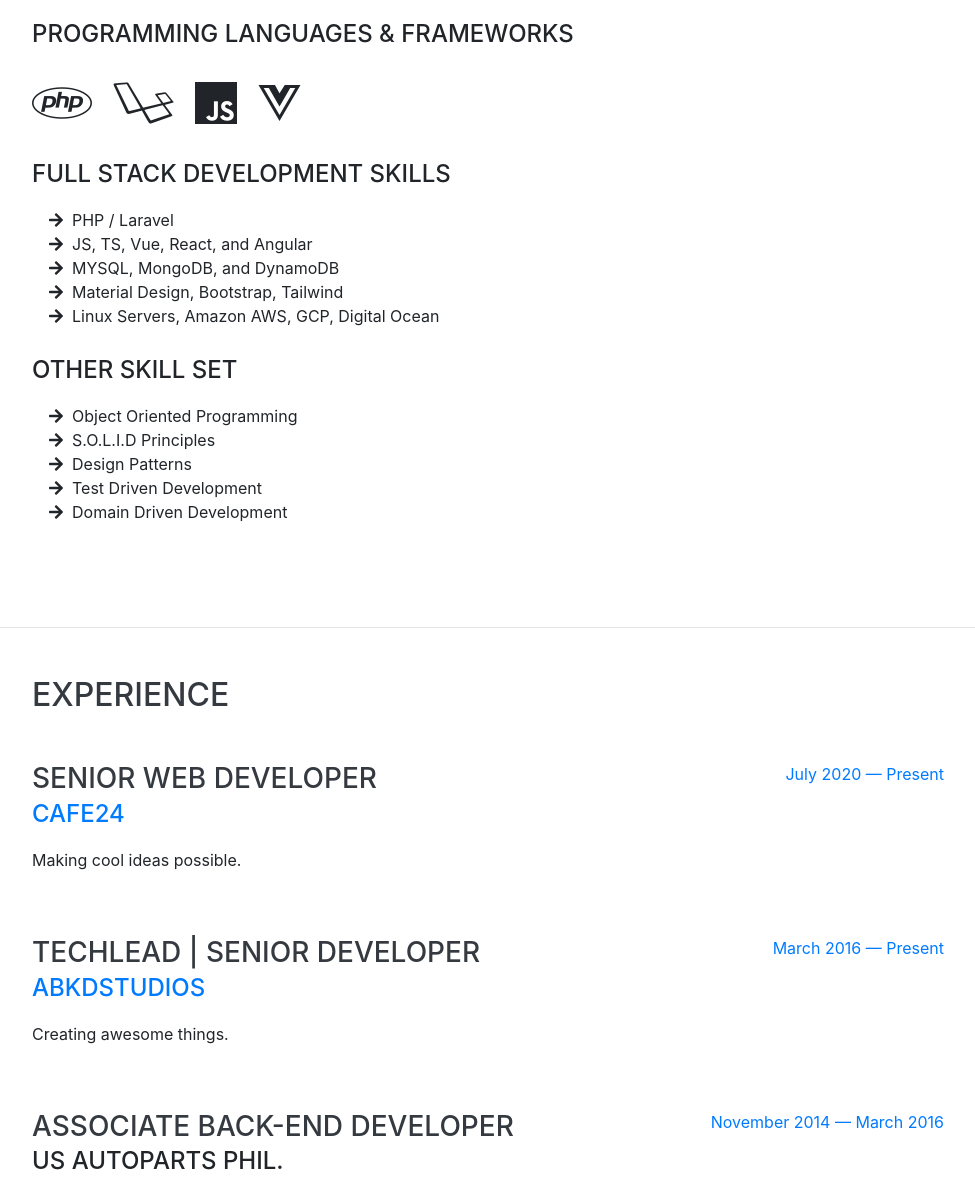
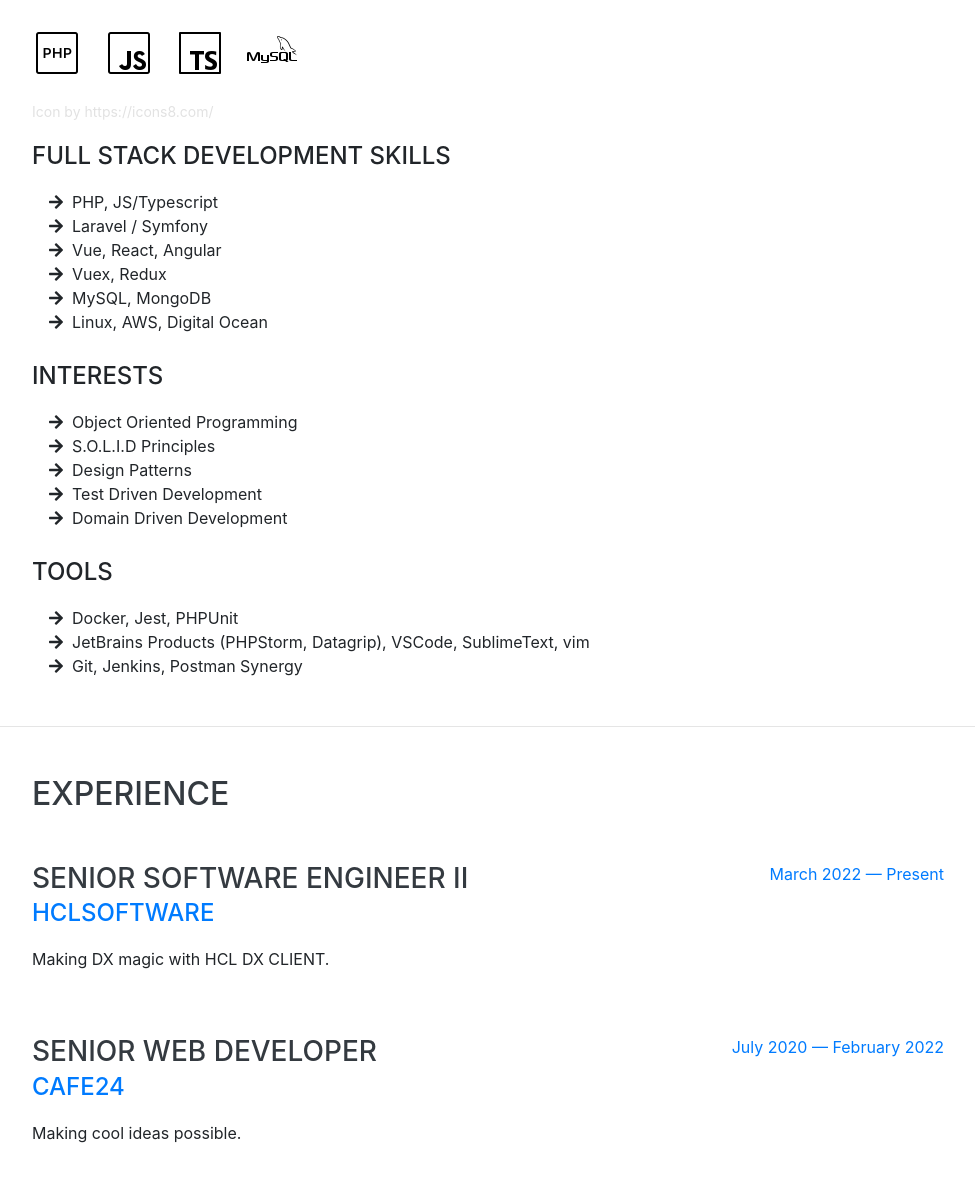
Before and after one commit to besingamkb/besingamkb.github.io, a website with bundled scripts: page index.html in a window 1280 px wide. Shown: the part 974-2156 px from the top of the page, without its empty margins (288-1263 px from the left). Built offline with nearby package versions, Linux system fonts and the light colour scheme; a web font is replaced by a local one.

Commit message:
update icons and details

```diff
--- a/index.html
+++ b/index.html
@@ -119,7 +119,7 @@
         <h1 class="mb-0">Mark Kevin
           <span class="text-danger">Besinga</span>
         </h1>
-        <div class="subheading mb-5">Taytay Rizal, Philippines · +63 998 258 1575 ·
+        <div class="subheading mb-5">Tanza Cavite, Philippines · +63 998 258 1575 ·
           <a href="mailto:besingamkb@gmail.com" class="text-danger">besingamkb@gmail.com</a>
         </div>
         <!-- <p class="lead mb-5">A self-taught full-stack web developer that has a great experience using laravel, Codeigniter and Phalconphp framework for the backend and Vuejs, React and Angular for the frontend. Using LEMP, LAMP on Linux servers is my stacks for servers.</p> -->
@@ -156,12 +156,12 @@
 
         <div class="subheading mb-3">Programming Languages &amp; Frameworks</div>
         <ul class="list-inline dev-icons">
-            <li class="list-inline-item">
+            <!-- <li class="list-inline-item">
                 <i class="fab fa-php"></i>
             </li>
             <li class="list-inline-item">
                 <i class="fab fa-laravel"></i>
-            </li>
+            </li> -->
             <!-- <li class="list-inline-item">
                 <i class="icon-iconfinder_social_media_social_media_logo_codeigniter_1916035"></i>
             </li> -->
@@ -174,13 +174,23 @@
             <!-- <li class="list-inline-item">
                 <i class="fab fa-node-js"></i>
             </li> -->
+            <!-- <li class="list-inline-item">
+              <i class="fab fa-js"></i>
+            </li> -->
             <li class="list-inline-item">
-              <i class="fab fa-js"></i>
+              <img src="img/icons/icons8-php-50.png" alt="PHP">
             </li>
             <li class="list-inline-item">
-              <i class="fab fa-vuejs"></i>
+              <img src="img/icons/icons8-javascript-50.png" alt="Javascript">
+            </li>
+            <li class="list-inline-item">
+              <img src="img/icons/icons8-typescript-50.png" alt="Typescript">
+            </li>
+            <li class="list-inline-item">
+              <img src="img/icons/icons8-mysql-50.png" alt="Typescript">
             </li>
         </ul>
+        <p style="font-size: 14px; color: #e2e2e2;">Icon by https://icons8.com/</p>
 
         <!-- <div class="subheading mb-3">Frontend Programming Languages &amp; Frameworks</div>
         <ul class="list-inline dev-icons">
@@ -270,23 +280,26 @@
         <ul class="fa-ul mb-0">
           <li>
             <i class="fa-li fa fa-arrow-right"></i>
-            PHP / Laravel</li>
+            PHP, JS/Typescript</li>
           <li>
             <i class="fa-li fa fa-arrow-right"></i>
-            JS, TS, Vue, React, and Angular</li>
+            Laravel / Symfony</li>
           <li>
             <i class="fa-li fa fa-arrow-right"></i>
-            MYSQL, MongoDB, and DynamoDB</li>
+            Vue, React, Angular</li>
           <li>
             <i class="fa-li fa fa-arrow-right"></i>
-            Material Design, Bootstrap, Tailwind</li>
+            Vuex, Redux</li>
           <li>
             <i class="fa-li fa fa-arrow-right"></i>
-            Linux Servers, Amazon AWS, GCP, Digital Ocean</li>
+            MySQL, MongoDB</li>
+          <li>
+            <i class="fa-li fa fa-arrow-right"></i>
+            Linux, AWS, Digital Ocean</li>
         </ul>
         <br />
 
-        <div class="subheading mb-3">Other Skill Set</div>
+        <div class="subheading mb-3">Interests</div>
         <ul class="fa-ul mb-0">
           <li>
             <i class="fa-li fa fa-arrow-right"></i>
@@ -304,6 +317,20 @@
             <i class="fa-li fa fa-arrow-right"></i>
             Domain Driven Development</li>
         </ul>
+        <br />
+
+        <div class="subheading mb-3">Tools</div>
+        <ul class="fa-ul mb-0">
+          <li>
+            <i class="fa-li fa fa-arrow-right"></i>
+            Docker, Jest, PHPUnit</li>
+          <li>
+            <i class="fa-li fa fa-arrow-right"></i>
+            JetBrains Products (PHPStorm, Datagrip), VSCode, SublimeText, vim</li>
+          <li>
+            <i class="fa-li fa fa-arrow-right"></i>
+            Git, Jenkins, Postman Synergy</li>
+        </ul>
       </div>
     </section>
 
@@ -315,6 +342,20 @@
 
         <div class="resume-item d-flex flex-column flex-md-row justify-content-between mb-5">
           <div class="resume-content">
+            <h3 class="mb-0">Senior Software Engineer II</h3>
+            <div class="subheading mb-3">
+              <a href="#" target="_blank">HCLSoftware</a>
+            </div>
+            <p>Making DX magic with HCL DX CLIENT.</p>
+          </div>
+          <div class="resume-date text-md-right">
+            <span class="text-primary">March 2022 — Present
+              </span>
+          </div>
+        </div>
+
+        <div class="resume-item d-flex flex-column flex-md-row justify-content-between mb-5">
+          <div class="resume-content">
             <h3 class="mb-0">Senior Web Developer</h3>
             <div class="subheading mb-3">
               <a href="#" target="_blank">Cafe24</a>
@@ -322,7 +363,7 @@
             <p>Making cool ideas possible.</p>
           </div>
           <div class="resume-date text-md-right">
-            <span class="text-primary">July 2020 — Present
+            <span class="text-primary">July 2020 — February 2022
               </span>
           </div>
         </div>
@@ -460,7 +501,7 @@
 
           <div class="resume-content">
             <h3 class="mb-0">Years of experiences</h3>
-            <div class="subheading mb-3">9+ years</div>
+            <div class="subheading mb-3" id="yrs-of-exp">9+ years</div>
           </div>
 
 
@@ -557,6 +598,16 @@
 
   <!-- Custom scripts for this template -->
   <script src="js/resume.min.js"></script>
+  <script>
+    // Select the specific div element
+    const divElement = document.querySelector('#yrs-of-exp');
+
+    // Get the current year
+    const currentYear = new Date().getFullYear();
+
+    // Update the text content with the calculated value
+    divElement.textContent = `${currentYear - 2013}+ years`;
+  </script>
 
 </body>
 
```
Also changed, not shown: img/icons/icons8-javascript-100.png (added), img/icons/icons8-javascript-50.png (added), img/icons/icons8-mysql-100.png (added), img/icons/icons8-mysql-50.png (added), img/icons/icons8-php-100.png (added), img/icons/icons8-php-50.png (added), img/icons/icons8-typescript-100.png (added), img/icons/icons8-typescript-50.png (added), 3 other files.
